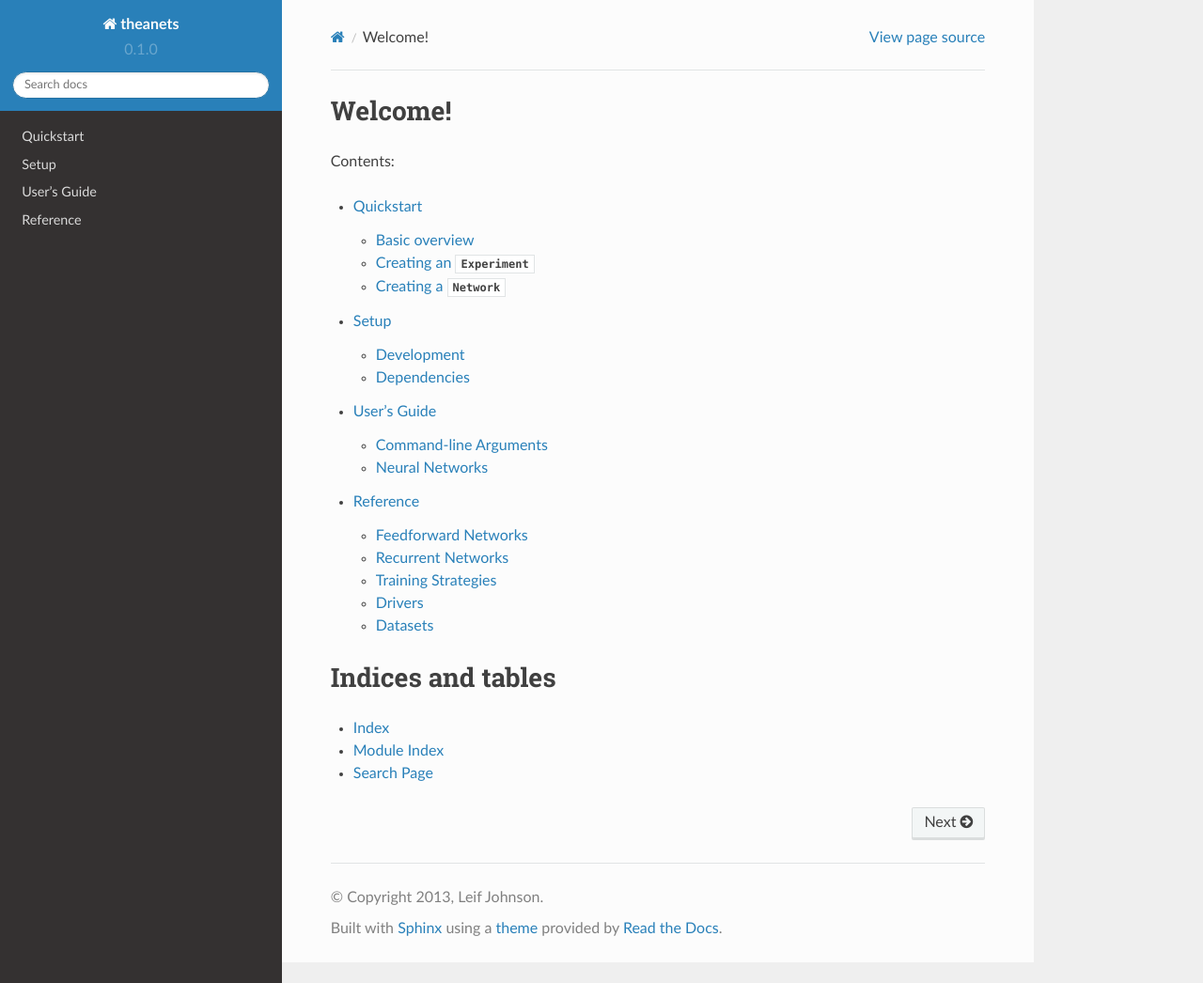
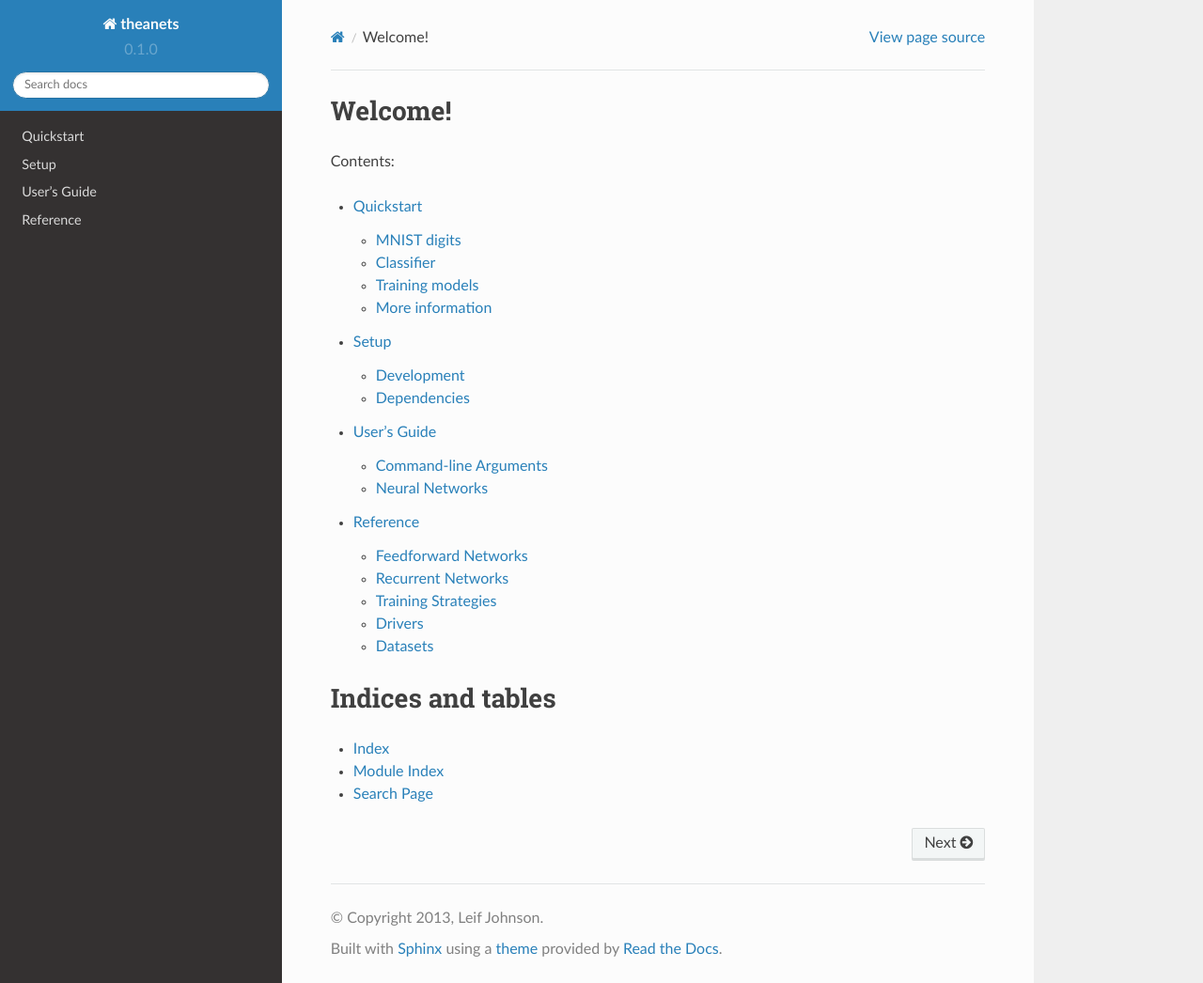
Before and after one commit to lmjohns3/theanets, a Sphinx documentation site: the page built from docs/index.rst, in a window 1280 px wide and 1046 px high. Shown: the whole window at 94% size. Built offline with Sphinx 7.4.7 and the Read the Docs theme 2.0.0, drawn with Linux system fonts in a browser that asks for light colours; some of the changed lines change nothing that is shown.

Commit message:
Update quick start a bit further.

```diff
--- a/docs/quickstart.rst
+++ b/docs/quickstart.rst
@@ -1,56 +1,132 @@
-:mod:`theanets`
-
+==========
 Quickstart
 ==========
 
 This page provides a quick overview of the ``theanets`` package that should get
 you up and running with a few simple examples. Once you understand the basic
-workflow, you should be able to extend the examples to your own datasets! Along
-the way, there are links to the reference documentation and to the User's Guide,
-which expands on the ideas here to hopefully make them more accessible.
+workflow, you will be able to extend the examples to your own datasets and
+modeling problems!
+
+Along the way, there are links to the reference documentation and to the `User's
+Guide`_, which expands on the ideas here to hopefully make them more accessible.
+
+.. User's Guide: http://theanets.readthedocs.org/en/latest/guide.html
 
 If you find an error in these documents, or just want to clarify something,
-please send a pull request to https://github.com/lmjohns3/theano-nets and we'll
-work on fixing it up!
+please file an issue or send a pull request to
+https://github.com/lmjohns3/theano-nets and we'll work on fixing it up!
 
-Basic overview
---------------
+:mod:`theanets`
 
-At its core, ``theanets`` is a tool for optimization. It helps you define,
-compute and optimize complex, parametric functions that map a set of input
-variables to a set of output variables. The vocabulary of neural networks is
-used throughout the package because it's convenient and expressive, but
-optimization is the name of the game.
+MNIST digits
+============
 
-What does this mean for you? Suppose you have some image data, and you'd like to
-build a model that tells you when some image depicts an elephant. Well, you can
-imagine that your image data represents measurements of a (possibly very large)
-set of variables, and the fact that there is an elephant (or not) in your images
-represents another variable. You can use the ``theanets`` package to define a
-parametric function for doing this task; the result of this definition is called
-the "model" or the "architecture." Your parametric function will take as input
-an image and yield as output a prediction of whether that image depicts an
-elephant! (This part is called the "feedforward computation.") Along the way
-you'll need to find the parameter settings that best accomplish this task; this
-is called "training" or "optimization," and is accomplished using
-"[backpropagation]_," or, more generally, "gradient descent."
+These examples will use the `MNIST digits dataset`_. If you want to follow
+along, you can download a Python pickle of the dataset from:
 
-.. _backpropagation: http://en.wikipedia.org/wiki/Backpropagation
+http://deeplearning.net/data/mnist/mnist.pkl.gz
 
-Creating an :class:`Experiment`
--------------------------------
+.. MNIST digits dataset: http://yann.lecun.com/exdb/mnist/
 
-The ``theanets`` package contains a helper class, :class:`Experiment`, that
-lumps together the definition of a model with the stuff needed to train or
-optimize the parameters for that model. The only required argument when you
-create an :class:`Experiment` is the constructor for your network. We'll talk
-more about networks later; for now, let's assume that you're interested in
-detecting elephants in your image data, so you will probably want a
-"classifier," or a model that maps your input data onto a variable that
-classifies the inputs::
+Creating models
+---------------
+
+Generally, it's easiest to use `theanets` to create an :class:`Experiment`, and
+then use the :class:`Experiment` to define and train a model.
+
+Classifier
+==========
+
+To classify a dataset like the MNIST digits, you can use the :class:`Classifier`
+feedforward network. These networks map a layer of continuous-valued inputs
+through a series of hidden layers and finally to a softmax output layer.
+
+The MNIST digits each contain 784 values (28 pixels by 28 pixels = 784
+variables), and each digit falls into one of 10 classes. These values determine
+the number of input and output units in our network. The hidden structure---the
+number and size of layers between the input and output---can be determined by
+other constraints of the problem.
+
+To create an appropriate classification network with just one hidden layer, use
+the ``layers`` keyword argument when setting your experiment::
+
+    experiment = theanets.Experiment(
+        theanets.Classifier,
+        layers=(784, 100, 10),
+    )
+
+Command-line arguments
+~~~~~~~~~~~~~~~~~~~~~~
+
+Alternatively, if you work in a command-line environment, you can leave the
+``layers`` unspecified when constructing your experiment, and instead the value
+of the ``--layers`` command-line flag will be used::
 
     experiment = theanets.Experiment(theanets.Classifier)
-    experiment.run(my_dataset[:1000], my_dataset[1000:])
 
-Creating a :class:`Network`
----------------------------
+This will create the same network as above if you run your file as::
+
+    my-classifier.py --layers 784 100 10
+
+In both cases, the model has one hidden layer containing 100 model neurons.
+
+You can add as many numbers as desired to the ``layers`` sequence, but keep in
+mind that more layers yields models that:
+
+- consume more resources (both memory and processing time),
+- are more prone to overfitting, and
+- are more difficult to train.
+
+Autoencoder
+-----------
+
+An autoencoder is a machine learning model that attempts to reproduce its input
+as its output. You can create such a model by using the :class:`Autoencoder`
+class::
+
+    experiment = theanets.Experiment(
+        theanets.Autoencoder,
+        layers=(784, 100, 784),
+    )
+
+Here, the number of layers is the same as in the classifier example (one hidden
+layer), but the number of output units has changed, because the autoencoder will
+attempt to reproduce its input.
+
+Regressor
+---------
+
+The third major class of model in `theanets` is the :class:`Regressor` class.
+This type of model is like the :class:`Classifier`, but instead of attempting to
+produce a one-of-k output using the softmax, a :class:`Regressor` attempts to
+output some continuous-valued target vector for each input.
+
+This type of model isn't usually useful for the MNIST digits dataset, so we
+won't talk about it further here. Keep in mind that it exists, however, for
+those moments when you need a powerful nonlinear regression model.
+
+Custom models
+-------------
+
+It's also pretty simple to create custom models using `theanets`, but the quick
+start is not where to learn about it. Please see more information in the `User's
+Guide`_.
+
+Training models
+===============
+
+So far, you've seen how to create models. But models are created using small
+random values for the parameters, which are unlikely to do anything useful with
+an MNIST digit! To improve the performance of a model, you'll need to **train**
+it by adjusting the model parameters so that the error of the model output
+decreases.
+
+The :class:`Experiment` class handles the general case of training with fairly
+little work. Most of the effort required here is in processing your dataset so
+that you can use it to train a network.
+
+More information
+================
+
+This concludes the quick start guide! Please read more information about
+`theanets` in the `User's Guide`_.
```
